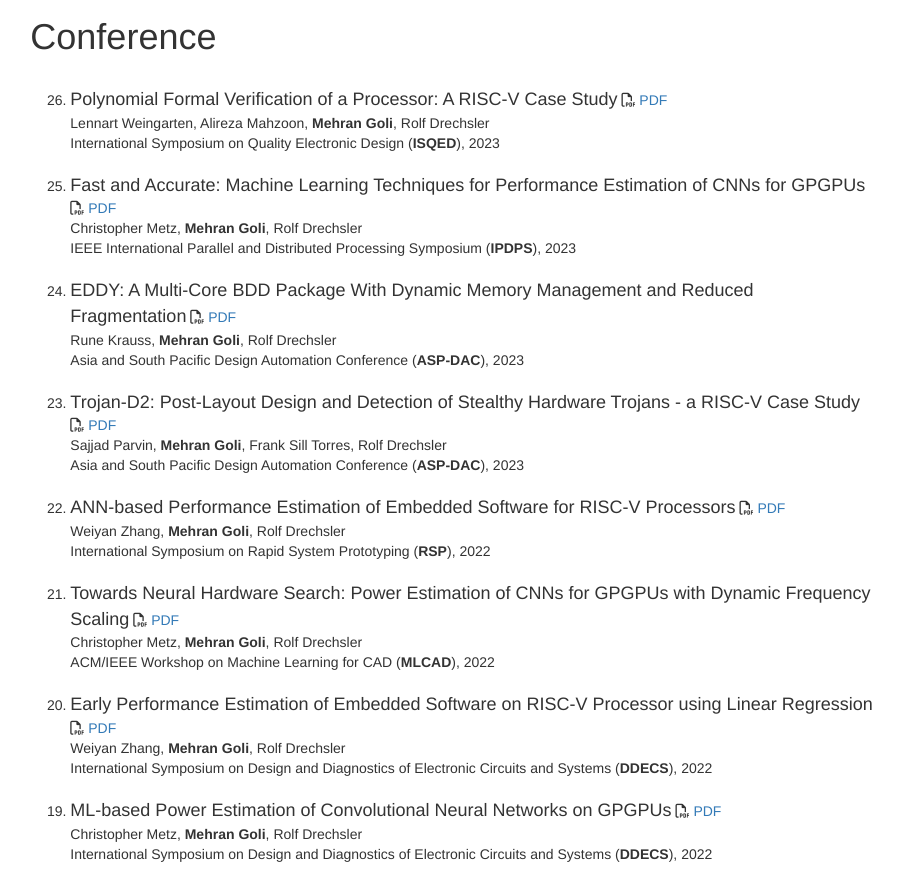
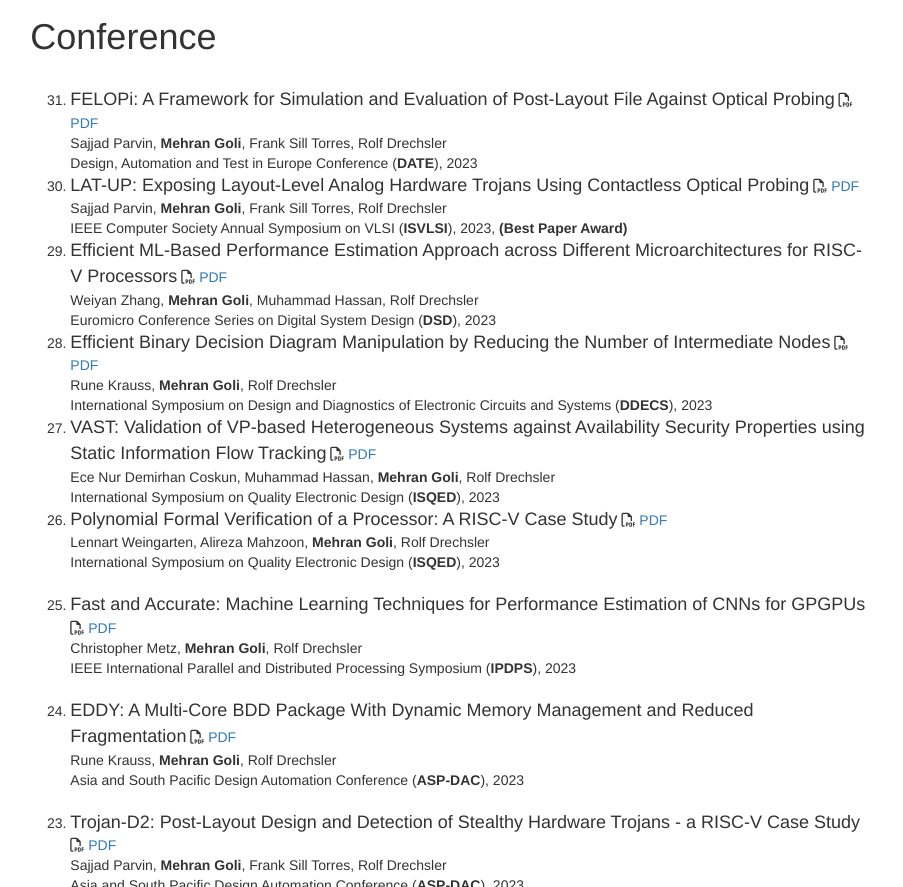
Before and after one commit to mehrangoli/mehrangoli.github.io, a plain HTML site: page publications.html in a window 1280 px wide. Shown: the part 1198-2085 px from the top of the page, without its empty margins (188-1091 px from the left). Drawn offline with Linux system fonts and the light colour scheme.

Commit message:
Update publications.html

```diff
--- a/publications.html
+++ b/publications.html
@@ -186,6 +186,55 @@
 	<h1>Conference</h1>
 	<br>
 	<ol reversed>
+		<li>
+			<div class='text'><font size="4">FELOPi: A Framework for Simulation and Evaluation of Post-Layout File Against Optical Probing</font>
+				<i aria-hidden='true' class='fa fa-file-pdf-o'></i>
+				<a href='https://agra.informatik.uni-bremen.de/doc/konf/2023_DATE_SP.pdf'>PDF</a>
+
+
+			</div>
+			<div class='text'>Sajjad Parvin, <b>Mehran Goli</b>, Frank Sill Torres, Rolf Drechsler</div>
+			<div class='text'>Design, Automation and Test in Europe Conference (<b>DATE</b>), 2023</div>
+		</li>
+		<li>
+			<div class='text'><font size="4">LAT-UP: Exposing Layout-Level Analog Hardware Trojans Using Contactless Optical Probing</font>
+				<i aria-hidden='true' class='fa fa-file-pdf-o'></i>
+				<a href='https://agra.informatik.uni-bremen.de/doc/konf/ISVLSI2023_SP.pdf'>PDF</a>
+
+
+			</div>
+			<div class='text'>Sajjad Parvin, <b>Mehran Goli</b>, Frank Sill Torres, Rolf Drechsler</div>
+			<div class='text'>IEEE Computer Society Annual Symposium on VLSI (<b>ISVLSI</b>), 2023, <b>(Best Paper Award)</b></div>
+		</li>
+		<li>
+			<div class='text'><font size="4">Efficient ML-Based Performance Estimation Approach across Different Microarchitectures for RISC-V Processors</font>
+				<i aria-hidden='true' class='fa fa-file-pdf-o'></i>
+				<a href=''>PDF</a>
+			</div>
+			<div class='text'>Weiyan Zhang, <b>Mehran Goli</b>, Muhammad Hassan, Rolf Drechsler</div>
+			<div class='text'>Euromicro Conference Series on Digital System Design  (<b>DSD</b>), 2023</div>
+		</li>
+
+		<li>
+			<div class='text'><font size="4">Efficient Binary Decision Diagram Manipulation by Reducing the Number of Intermediate Nodes</font>
+				<i aria-hidden='true' class='fa fa-file-pdf-o'></i>
+				<a href='https://agra.informatik.uni-bremen.de/doc/konf/2023DDECS_RK.pdf'>PDF</a>
+
+
+			</div>
+			<div class='text'>Rune Krauss, <b>Mehran Goli</b>, Rolf Drechsler</div>
+			<div class='text'>International Symposium on Design and Diagnostics of Electronic Circuits and Systems (<b>DDECS</b>), 2023</div>
+		</li>
+		<li>
+			<div class='text'><font size="4">VAST: Validation of VP-based Heterogeneous Systems against Availability Security Properties using Static Information Flow Tracking</font>
+				<i aria-hidden='true' class='fa fa-file-pdf-o'></i>
+				<a href='https://agra.informatik.uni-bremen.de/doc/konf/ISQED2023_EC.pdf'>PDF</a>
+
+
+			</div>
+			<div class='text'>Ece Nur Demirhan Coskun, Muhammad Hassan, <b>Mehran Goli</b>, Rolf Drechsler</div>
+			<div class='text'>International Symposium on Quality Electronic Design (<b>ISQED</b>), 2023</div>
+		</li>
 		<li>
 			<div class='text'><font size="4">Polynomial Formal Verification of a Processor: A RISC-V Case Study</font>
 				<i aria-hidden='true' class='fa fa-file-pdf-o'></i>
```
